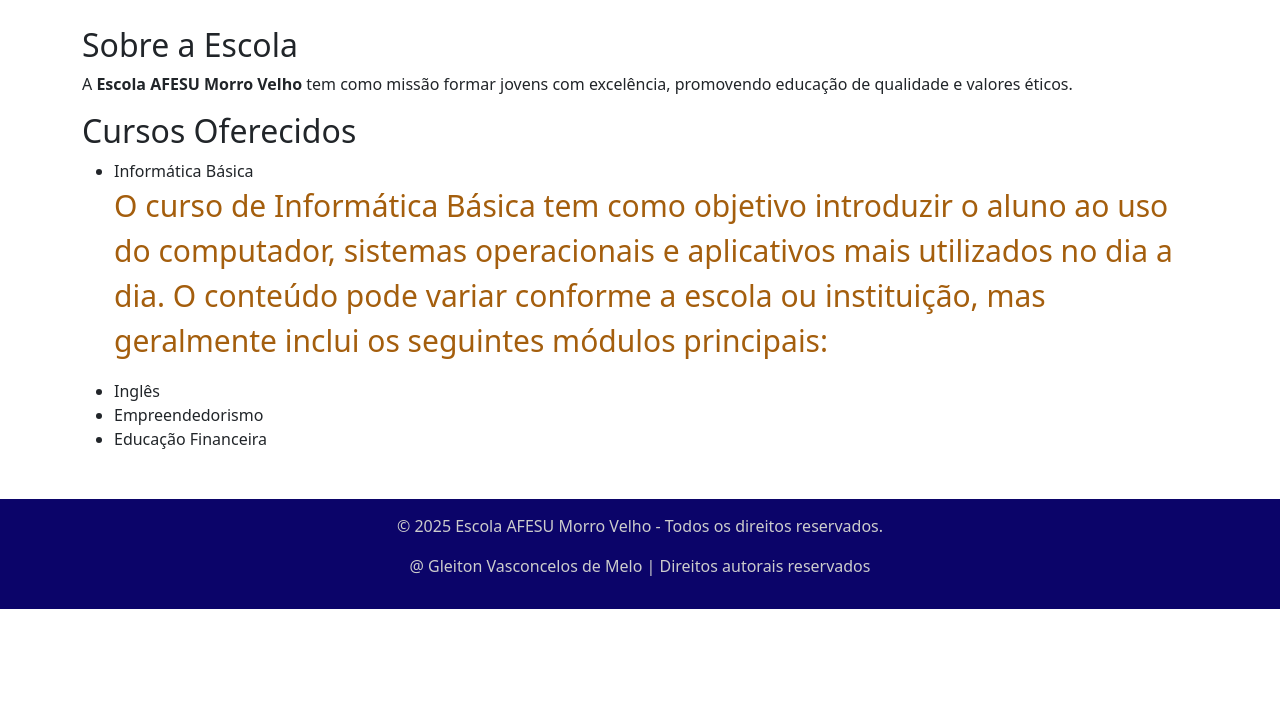
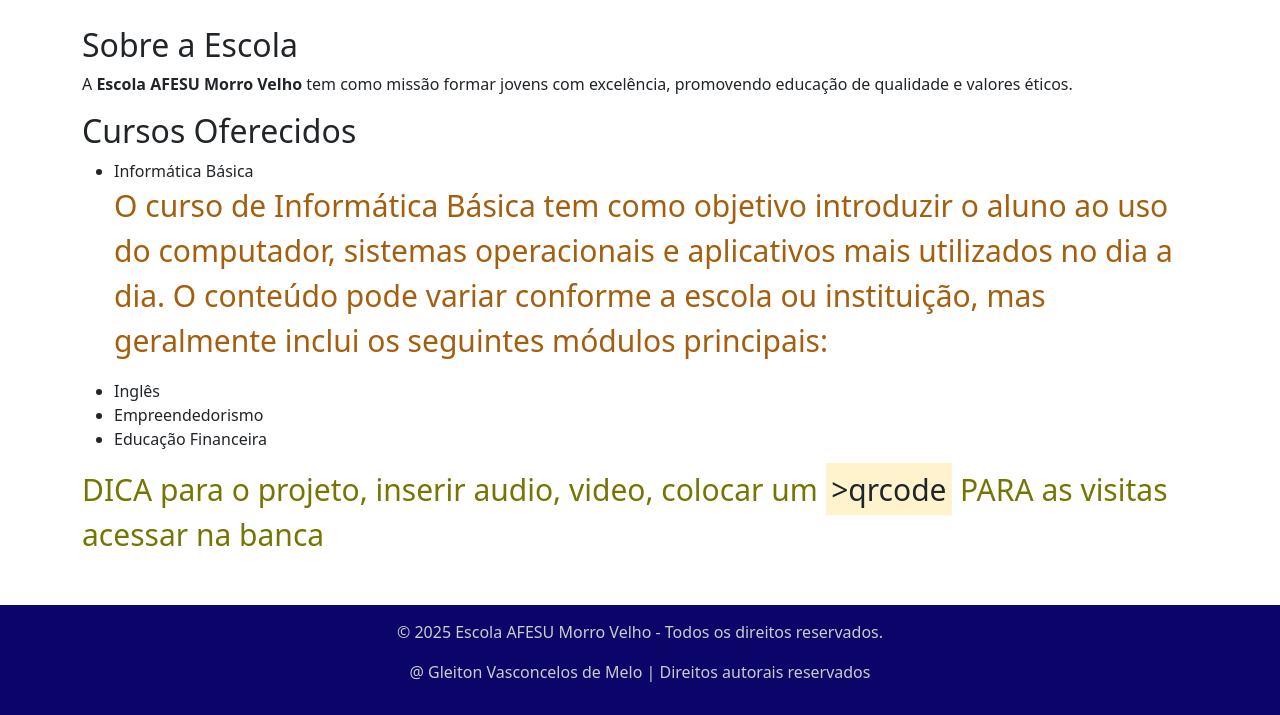
Before and after one commit to gleitonne/Escola-Afesu-boot, a plain HTML site: page index.html in a window 1280 px wide. Shown: the part 1144-1859 px from the top of the page. Before the commit the page ends 1753 px from the top, so only its background shows below. Drawn offline with nearby package versions, Linux system fonts and the light colour scheme.

Commit message:
Add files via upload

```diff
--- a/index.html
+++ b/index.html
@@ -37,6 +37,8 @@
       font-size: 30px;
 
     }
+    .DICA{color: rgb(117, 117, 4);
+    font-size: 30px;}
 
 
   </style>
@@ -107,7 +109,9 @@
       <li>Inglês</li>
       <li>Empreendedorismo</li>
       <li>Educação Financeira</li>
+
     </ul>
+    <p class="DICA">DICA para o projeto, inserir audio, video, colocar um <mark>>qrcode</mark>   PARA as visitas acessar na banca</p>
   </div>
 
   <!-- ======== RODAPÉ ======== -->
```
